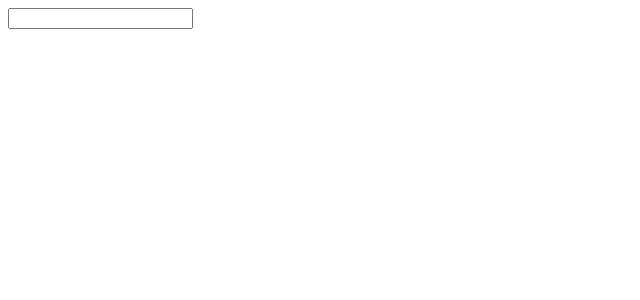
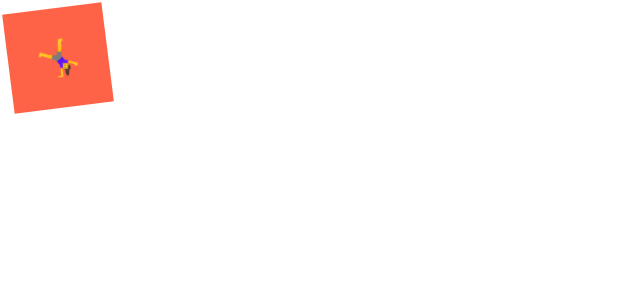
Before and after one commit to ryuncoders/react-master, a React (Create React App) app: page / in a window 1280 px wide. Shown: the top 300 px of the page, without its empty margins (0-640 px from the left). Built offline with nearby package versions, Linux system fonts and the light colour scheme.

Commit message:
chore(style): animations and pseudo selectors(like SASS)

```diff
--- a/src/App.js
+++ b/src/App.js
@@ -1,17 +1,44 @@
-import styled from "styled-components";
+import styled, { keyframes } from "styled-components";
 
 const Father = styled.div`
   display: flex;
 `;
-
-const Input = styled.input.attrs({ required: true })`
-  background-color: toamto;
+const rotationAnimation = keyframes`
+  0% {
+    transform: rotate(0deg);
+  }
+  50% {
+    transform: rotate(180deg);
+  }
+  100% {
+    transform: rotate(360deg);
+  }
+`;
+const Box = styled.div`
+  width: 100px;
+  height: 100px;
+  background-color: tomato;
+  animation: ${rotationAnimation} 1s linear infinite;
+  display: flex;
+  justify-content: center;
+  align-items: center;
+  span {
+    font-size: 35px;
+    &:hover {
+      font-size: 50px;
+    }
+    &:active {
+      opacity: 0;
+    }
+  }
 `;
 
 function App() {
   return (
     <Father as="header">
-      <Input />
+      <Box>
+        <span>🤸‍♀️</span>
+      </Box>
     </Father>
   );
 }
```
